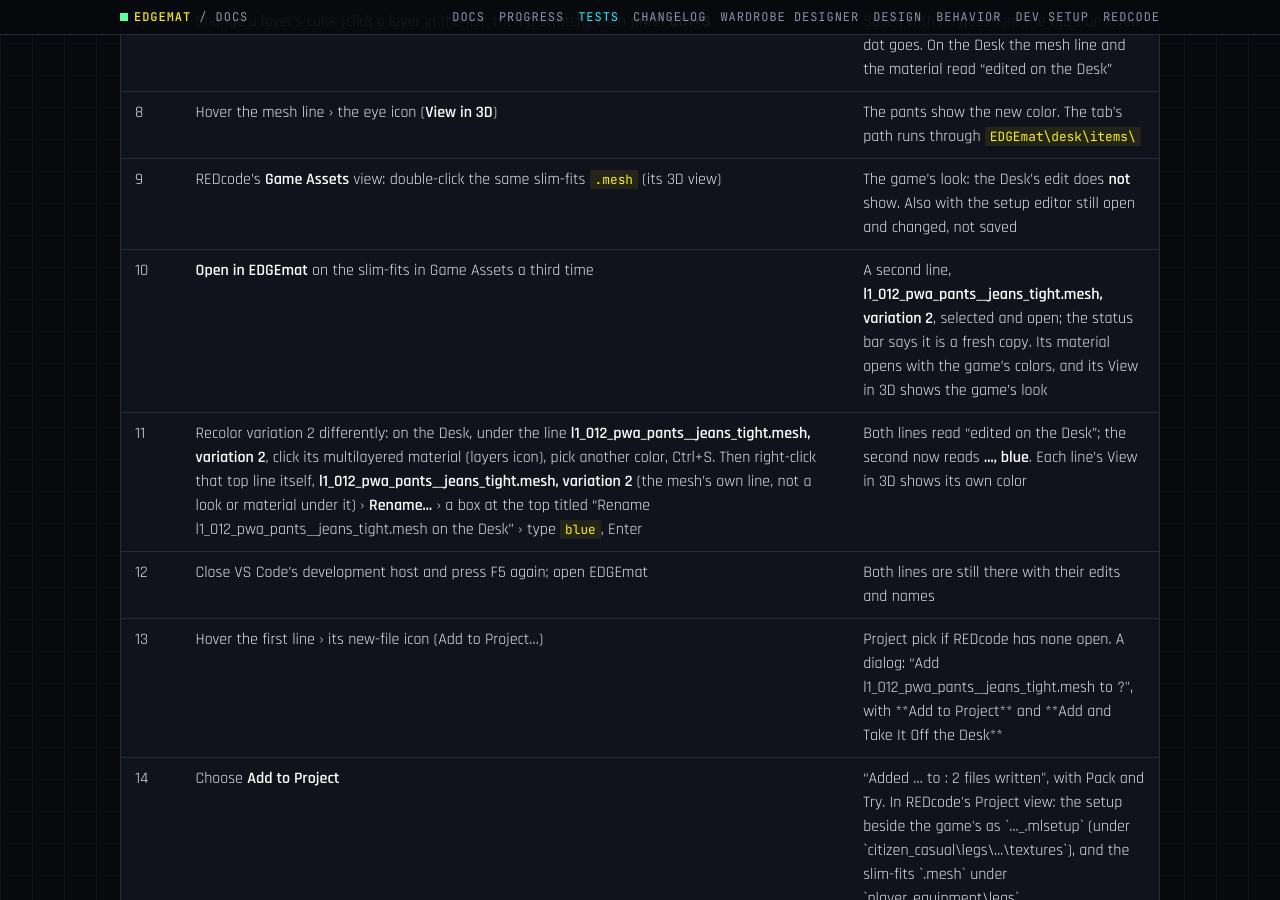
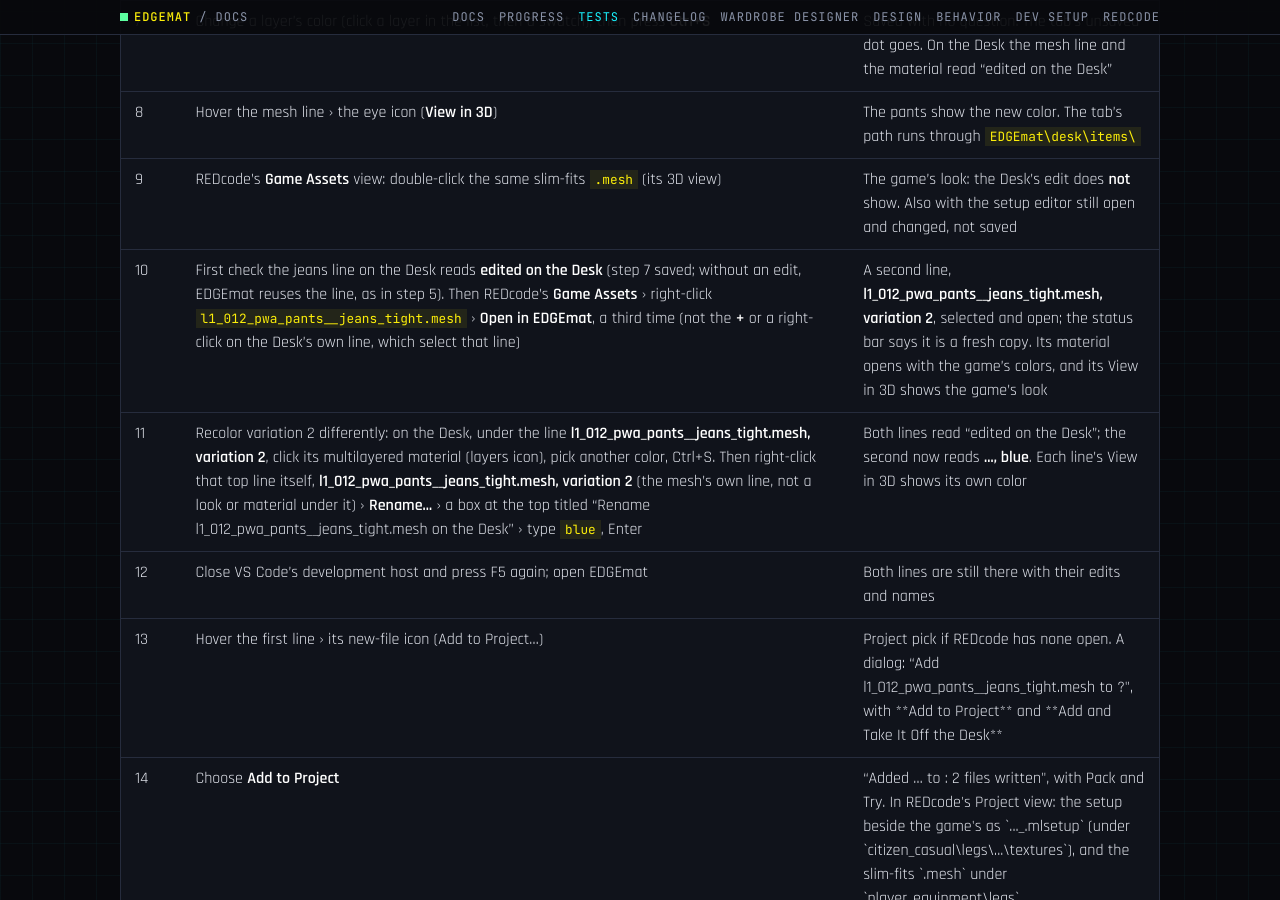
Before and after one commit to Edgemodders/EDGEmat, a Jekyll site: the page built from docs/testing.md, in a window 1280 px wide and 900 px high, scrolled down 33013 px. Built offline with Jekyll 4.4.1, drawn with Linux system fonts in a browser that asks for light colours; our own code applies the rules of GitHub Pages for plain Markdown files.

Commit message:
Tests: The Desk step 10 says the first line must be edited first, and to open from Game Assets
Co-Authored-By: Claude Opus 5.5 <noreply@anthropic.com>

```diff
--- a/docs/testing.md
+++ b/docs/testing.md
@@ -451,7 +451,7 @@ Added 2026-10-25: the Desk view, Open in EDGEmat from REDcode's views, saving on
 | 7 | Change a layer's color (click a layer in the list, then a swatch), then press **Ctrl+S** | Saved with no question. The tab's unsaved dot goes. On the Desk the mesh line and the material read "edited on the Desk" |
 | 8 | Hover the mesh line › the eye icon (**View in 3D**) | The pants show the new color. The tab's path runs through `EDGEmat\desk\items\` |
 | 9 | REDcode's **Game Assets** view: double-click the same slim-fits `.mesh` (its 3D view) | The game's look: the Desk's edit does **not** show. Also with the setup editor still open and changed, not saved |
-| 10 | **Open in EDGEmat** on the slim-fits in Game Assets a third time | A second line, **l1_012_pwa_pants__jeans_tight.mesh, variation 2**, selected and open; the status bar says it is a fresh copy. Its material opens with the game's colors, and its View in 3D shows the game's look |
+| 10 | First check the jeans line on the Desk reads **edited on the Desk** (step 7 saved; without an edit, EDGEmat reuses the line, as in step 5). Then REDcode's **Game Assets** › right-click `l1_012_pwa_pants__jeans_tight.mesh` › **Open in EDGEmat**, a third time (not the **+** or a right-click on the Desk's own line, which select that line) | A second line, **l1_012_pwa_pants__jeans_tight.mesh, variation 2**, selected and open; the status bar says it is a fresh copy. Its material opens with the game's colors, and its View in 3D shows the game's look |
 | 11 | Recolor variation 2 differently: on the Desk, under the line **l1_012_pwa_pants__jeans_tight.mesh, variation 2**, click its multilayered material (layers icon), pick another color, Ctrl+S. Then right-click that top line itself, **l1_012_pwa_pants__jeans_tight.mesh, variation 2** (the mesh's own line, not a look or material under it) › **Rename...** › a box at the top titled "Rename l1_012_pwa_pants__jeans_tight.mesh on the Desk" › type `blue`, Enter | Both lines read "edited on the Desk"; the second now reads **..., blue**. Each line's View in 3D shows its own color |
 | 12 | Close VS Code's development host and press F5 again; open EDGEmat | Both lines are still there with their edits and names |
 | 13 | Hover the first line › its new-file icon (Add to Project...) | Project pick if REDcode has none open. A dialog: "Add l1_012_pwa_pants__jeans_tight.mesh to <project>?", with **Add to Project** and **Add and Take It Off the Desk** |
```
